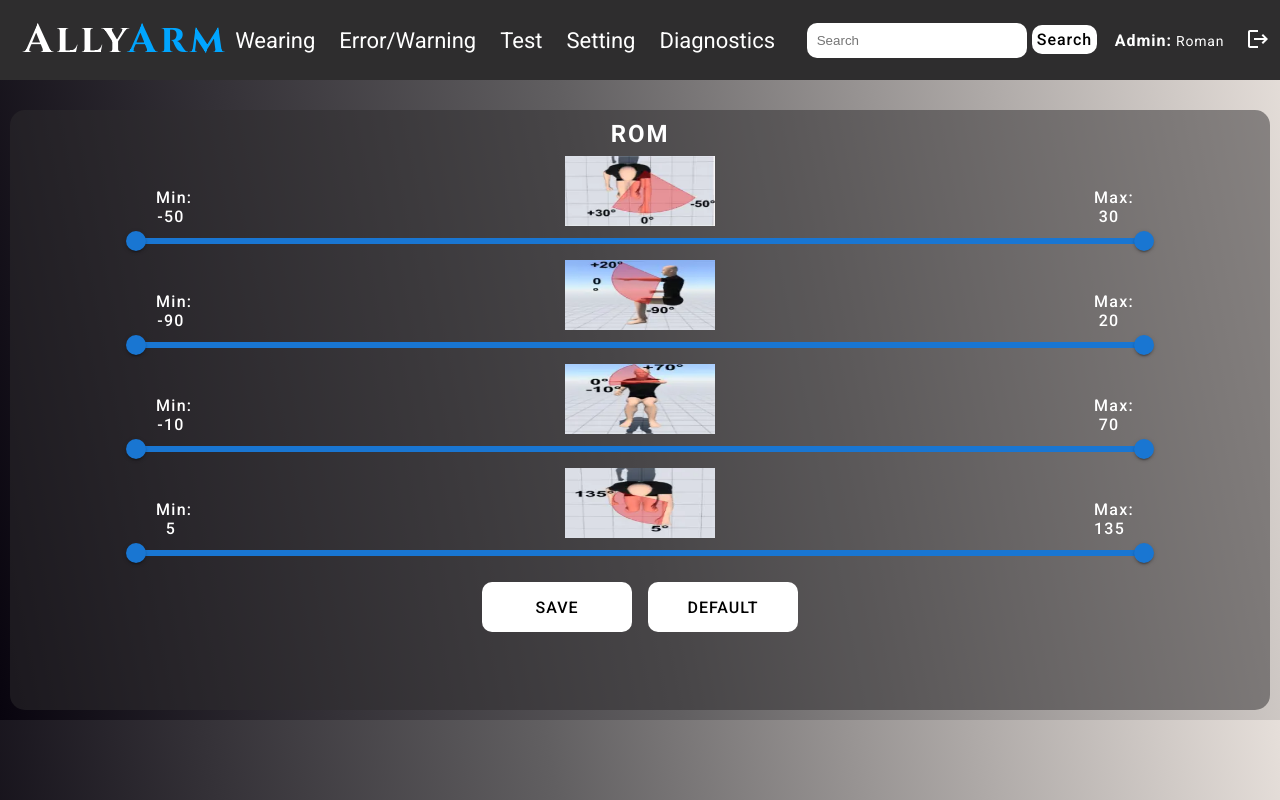
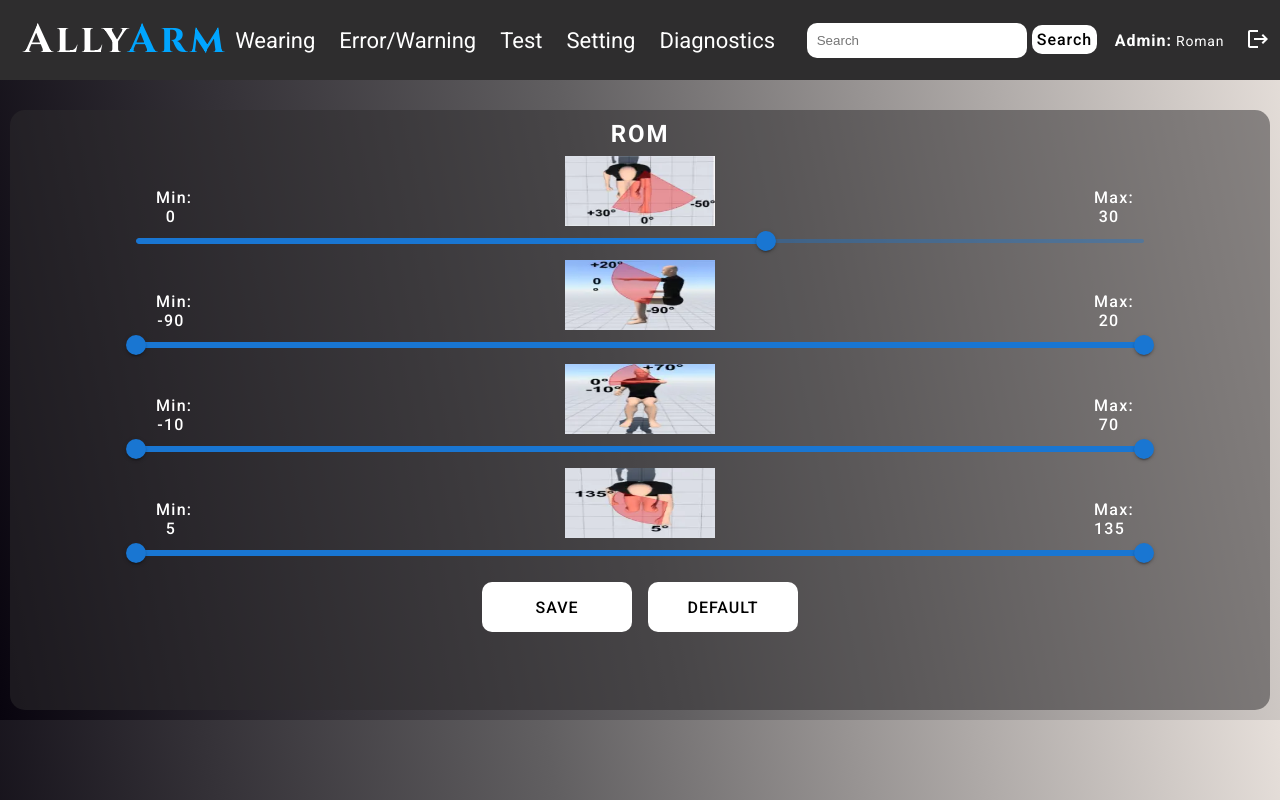
Before and after one commit to KraRo16/MarkUp-Allenaz, a React (Create React App) app: page /rom in a window 1280 px wide. Built offline with nearby package versions, Linux system fonts and the light colour scheme.

Commit message:
some changes

```diff
--- a/src/components/Layout/Setting/ROM/Rom.jsx
+++ b/src/components/Layout/Setting/ROM/Rom.jsx
@@ -1,4 +1,4 @@
-import React from 'react';
+import {React, useState} from 'react';
 import style from './Rom.module.css';
 import { Navbar } from 'components/Layout/Navbar/Navbar';
 import Slider from '@mui/material/Slider';
@@ -10,6 +10,9 @@ const rom = {
 };
 
 export const Rom = () => {
+
+  const [axisValue1, setAxisValue1] = useState(0);
+
   return (
     <div className={style.rom_section}>
       <Navbar />
@@ -17,18 +20,20 @@ export const Rom = () => {
         <h2 className={style.rom_title}>ROM</h2>
           <div className={style.rom_container}>
             <div className={style.rom_value}>
-            <p className={style.rom_slider_value}>Min: -50</p>
+            <p className={style.rom_slider_value}>Min: {axisValue1}</p>
             <img className={style.rom_img} src={rom.axis1} alt="Axis 1" />
             <p className={style.rom_slider_value}>Max: 30</p>
             </div>
               <Slider
                 className={style.rom_slider}
                 defaultValue={[-50, 30]}
+                value={axisValue1}
                 getAriaLabel={() => 'Minimum distance'}
                 valueLabelDisplay="auto"
                 disableSwap
                 min={-50}
                 max={30}
+                // onChange={e => this.handleChange(e.target.value)}
               />
           </div>
           <div className={style.rom_container}>
```
Also changed, not shown: src/components/Layout/Setting/AxisSpeedAdvance/AxisSpeedAdvance.jsx (line endings or trailing spaces).
